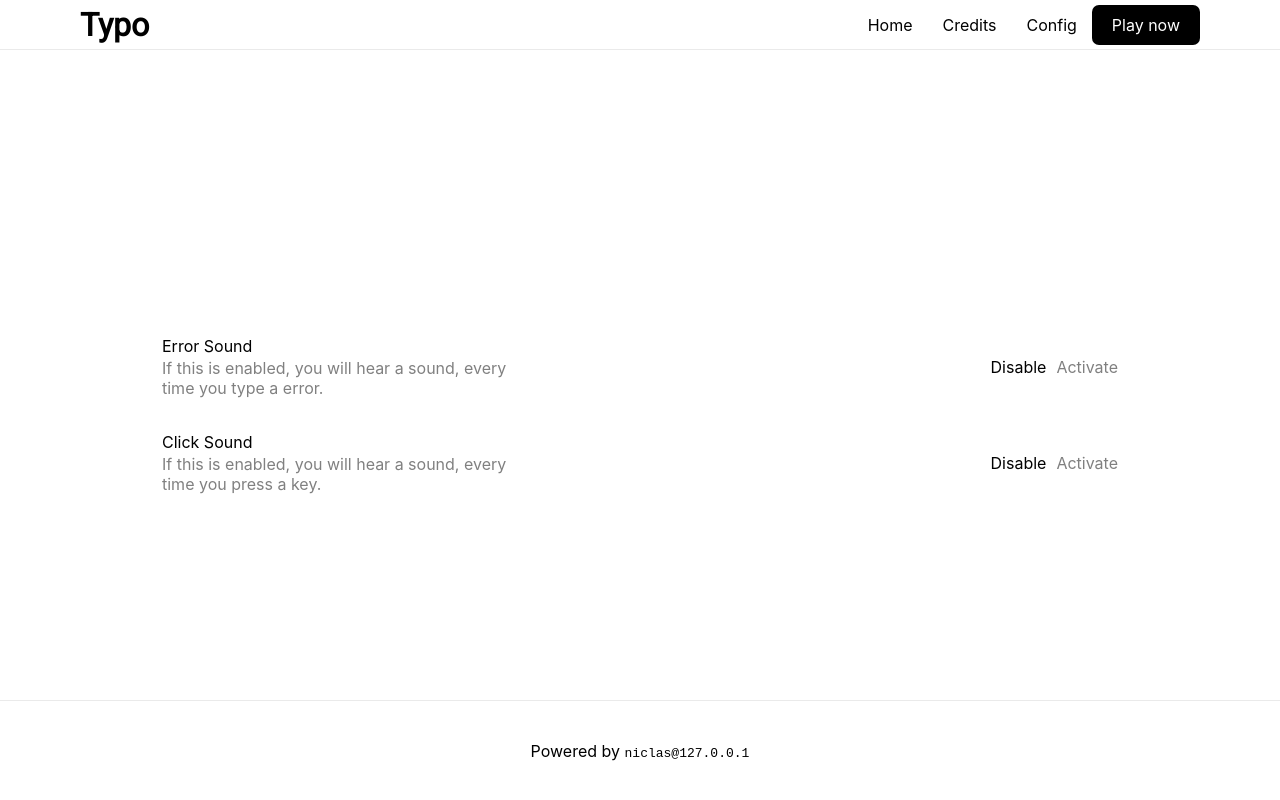
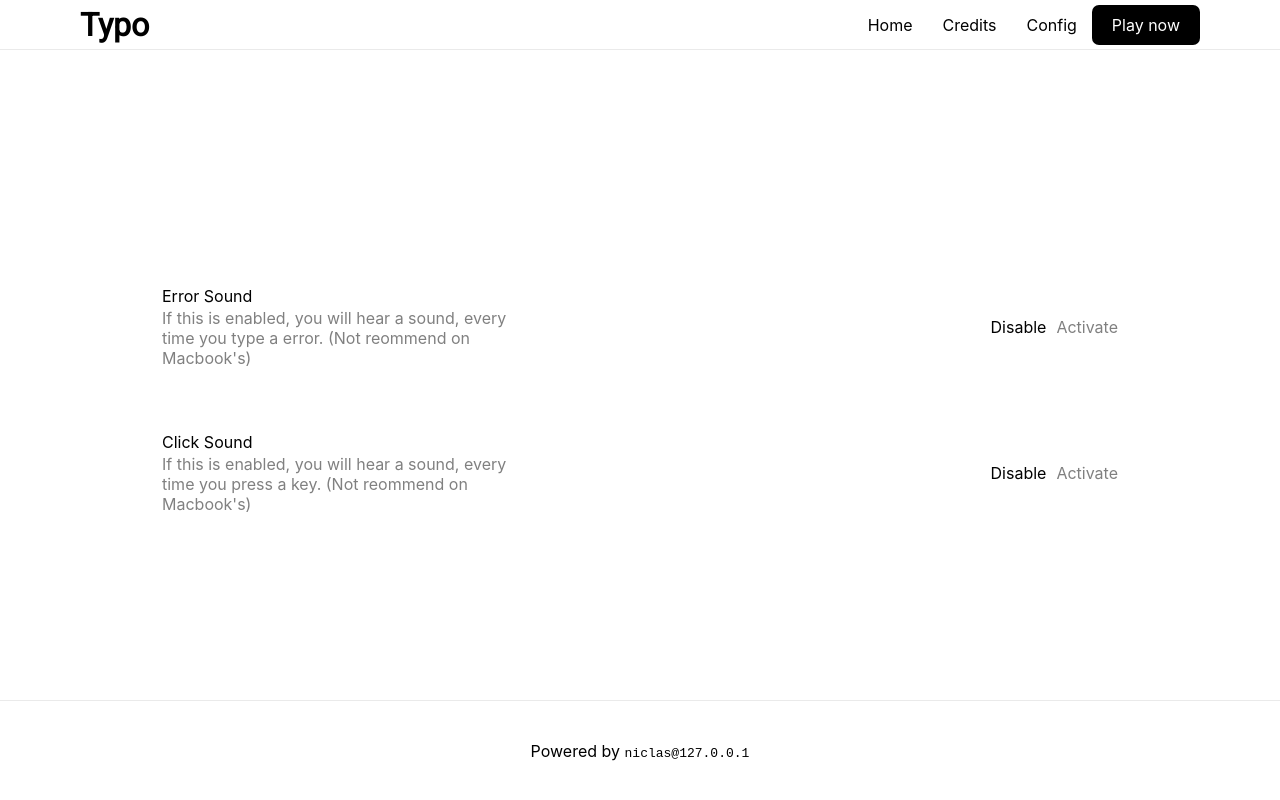
Before and after one commit to BergerAPI/typo.io, a Next.js app: page /config in a window 1280 px wide. Built offline with nearby package versions, Linux system fonts and the light colour scheme.

Commit message:
added error sound and fixed bugs

```diff
--- a/pages/config/index.js
+++ b/pages/config/index.js
@@ -3,8 +3,8 @@ import { Checkbox } from "../../components/config/Checkbox.jsx"
 export default function Home() {
   return (
     <>
-      <Checkbox title="Error Sound" description="If this is enabled, you will hear a sound, every time you type a error." item="error_sounds" />
-      <Checkbox title="Click Sound" description="If this is enabled, you will hear a sound, every time you press a key." item="click_sounds" />
+      <Checkbox title="Error Sound" description="If this is enabled, you will hear a sound, every time you type a error. (Not reommend on Macbook's)" item="error_sounds" />
+      <Checkbox title="Click Sound" description="If this is enabled, you will hear a sound, every time you press a key. (Not reommend on Macbook's)" item="click_sounds" />
     </>
   )
 }
--- a/styles/components/config/Checkbox.module.css
+++ b/styles/components/config/Checkbox.module.css
@@ -12,11 +12,7 @@
   height: auto;
   display: flex;
   align-items: center;
-  margin-top: 30px;
-}
-
-.content p {
-  top: 50%;
+  margin: 30px;
 }
 
 .content .box {
```
Also changed, not shown: components/input/Input.jsx (+13 -5 lines), 1 other file (tests, documents, lock files or other folders).
